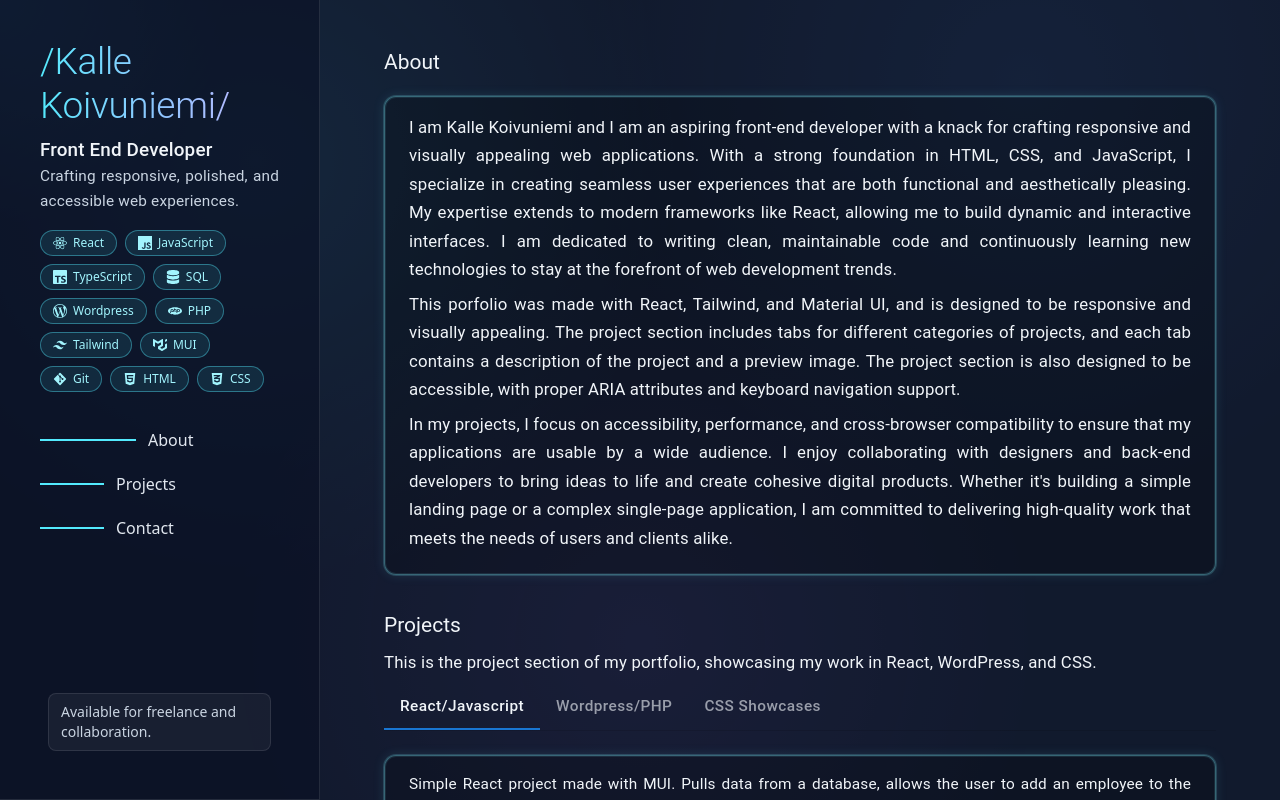
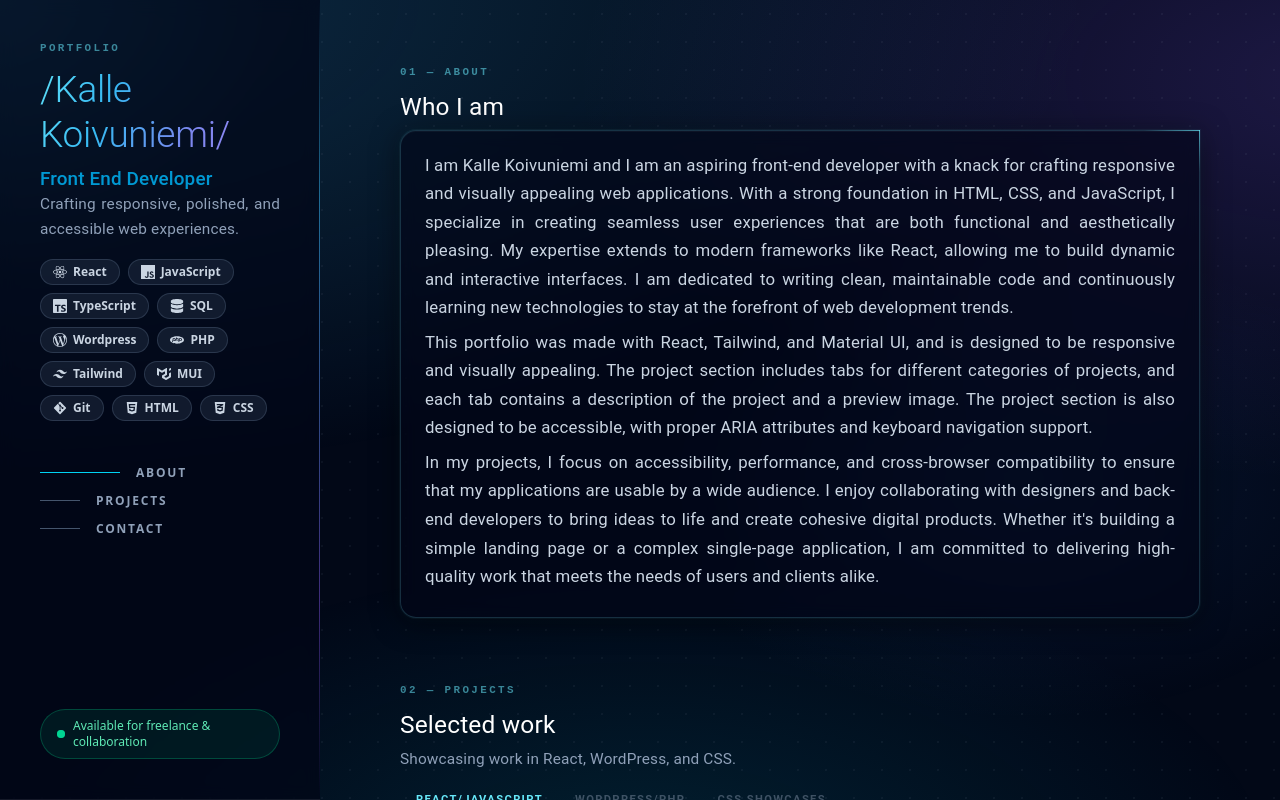
Before and after one commit to kmk9000/portfolio.v2, a React (Vite) app: page / in a window 1280 px wide. Built offline with nearby package versions, Linux system fonts and the light colour scheme.

Commit message:
lot of stylings tweaks - finishing touches

```diff
--- a/src/App.jsx
+++ b/src/App.jsx
@@ -75,12 +75,13 @@ export default function App() {
 
   return (
     <ThemeProvider theme={theme}>
-      <div className="relative flex flex-col md:flex-row min-h-screen min-w-full bg-slate-950">
-        <div className="pointer-events-none fixed inset-0 z-0 bg-[radial-gradient(circle_at_20%_20%,rgba(56,189,248,0.16),transparent_35%),radial-gradient(circle_at_80%_10%,rgba(59,130,246,0.14),transparent_35%),radial-gradient(circle_at_50%_80%,rgba(168,85,247,0.12),transparent_45%)]" />
+      <div className="relative flex flex-col md:flex-row min-h-screen min-w-full overflow-hidden bg-[#020817]">
+        <div className="pointer-events-none fixed inset-0 z-0 bg-[radial-gradient(ellipse_90%_60%_at_-5%_0%,rgba(56,189,248,0.22),transparent),radial-gradient(ellipse_60%_50%_at_105%_10%,rgba(139,92,246,0.2),transparent),radial-gradient(ellipse_50%_40%_at_50%_110%,rgba(6,182,212,0.14),transparent),radial-gradient(ellipse_30%_30%_at_80%_60%,rgba(59,130,246,0.1),transparent)]" />
+        <div className="pointer-events-none fixed inset-0 z-0 dot-grid-bg" />
         <div
           className="pointer-events-none fixed inset-0 z-0 transition duration-300"
           style={{
-            background: `radial-gradient(300px at ${mousePosition.x}px ${mousePosition.y}px, rgba(56, 189, 248, 0.2), transparent 75%)`,
+            background: `radial-gradient(380px at ${mousePosition.x}px ${mousePosition.y}px, rgba(56, 189, 248, 0.14), transparent 72%)`,
           }}
         />
         <Header
--- a/src/components/Header.jsx
+++ b/src/components/Header.jsx
@@ -7,7 +7,7 @@ import { NAV_ITEMS } from "../constants/navigation";
 export default function Header({ activeSection, setActiveSection }) {
   const mobileVisibilityClass =
     activeSection === "about"
-      ? "flex max-h-screen translate-y-0 opacity-100 p-6 border-b border-white/10"
+      ? "flex max-h-screen translate-y-0 opacity-100 p-6 border-b border-white/8"
       : "flex max-h-0 -translate-y-4 opacity-0 pointer-events-none border-0 p-0 md:pointer-events-auto";
 
   const handleClick = (section) => {
@@ -55,18 +55,20 @@ export default function Header({ activeSection, setActiveSection }) {
   };
 
   const navLinkClass =
-    "group flex items-center gap-3 text-slate-200 transition-colors duration-300 hover:text-cyan-300";
-  const navLineClass =
-    "h-[2px] origin-left transform bg-cyan-300 transition-all duration-300";
-  const navLineActiveClass = "w-24";
-  const navLineInactiveClass = "w-16 group-hover:w-20";
-  const navLabelClass = "flex items-center py-1";
+    "group flex items-center gap-4 text-slate-400 transition-all duration-300 hover:text-cyan-300";
+  const navLineClass = "h-px origin-left transform transition-all duration-300";
+  const navLineActiveClass = "w-20 bg-cyan-400";
+  const navLineInactiveClass =
+    "w-10 bg-slate-600 group-hover:w-16 group-hover:bg-cyan-400/60";
+  const navLabelClass =
+    "flex items-center text-xs font-semibold tracking-[0.15em] uppercase py-1";
 
   return (
     <div
-      className={`relative z-10 ${mobileVisibilityClass} w-full flex-col justify-between overflow-hidden bg-slate-900/80 text-white transition-all duration-500 ease-in-out md:sticky md:top-0 md:flex md:h-screen md:max-h-none md:w-1/4 md:translate-y-0 md:opacity-100 md:border-r md:border-white/10 md:p-8 lg:w-1/3 lg:p-10 xl:w-1/4`}
+      className={`sidebar-gradient-border relative z-10 ${mobileVisibilityClass} w-full flex-col justify-between overflow-hidden bg-slate-950/70 text-white backdrop-blur-sm transition-all duration-500 ease-in-out md:sticky md:top-0 md:flex md:h-screen md:max-h-none md:w-1/4 md:translate-y-0 md:opacity-100 md:p-8 lg:w-[30%] lg:p-10 xl:w-1/4`}
     >
       <header className="relative">
+        <div className="section-label mb-3">PORTFOLIO</div>
         <Typography
           variant="h4"
           component="div"
@@ -84,27 +86,28 @@ export default function Header({ activeSection, setActiveSection }) {
               text="/Kalle Koivuniemi/"
               duration={2500}
               variant="h2"
-              className="bg-linear-to-r from-cyan-300 via-blue-300 to-violet-300 bg-clip-text text-transparent"
+              className="hero-name-gradient bg-clip-text text-transparent font-bold tracking-tight"
+              showCursor
             />
           </button>
         </Typography>
         <TitleAnimation
           text="Front End Developer"
           duration={3000}
-          className="text-slate-100"
+          className="font-medium tracking-wide text-sky-400/80"
         />
 
         <TitleAnimation
           text="Crafting responsive, polished, and accessible web experiences."
           duration={3500}
           variant="body2"
-          className="mt-2 max-w-xs text-slate-300"
+          className="mt-3 max-w-xs text-slate-400 leading-relaxed"
         />
         <SkillsArray onSkillClick={handleSkillClick} />
         <MobileMenu navItems={NAV_ITEMS} onItemClick={handleClick} />
 
-        <nav className="mt-8 hidden md:block">
-          <ul className="space-y-3">
+        <nav className="mt-10 hidden md:block">
+          <ul className="space-y-1">
             {NAV_ITEMS.map((item) => (
               <li key={item.id}>
                 <button
@@ -112,7 +115,7 @@ export default function Header({ activeSection, setActiveSection }) {
                   onClick={() => {
                     handleClick(item.id);
                   }}
-                  className={navLinkClass}
+                  className={`${navLinkClass} ${activeSection === item.id ? "text-cyan-300" : ""}`}
                 >
                   <div
                     className={`${navLineClass} ${
@@ -128,11 +131,15 @@ export default function Header({ activeSection, setActiveSection }) {
           </ul>
         </nav>
       </header>
-      <ul className="mt-auto hidden p-2 md:block">
-        <li className="rounded-lg border border-white/10 bg-white/5 px-3 py-2 text-sm text-slate-300">
-          Available for freelance and collaboration.
-        </li>
-      </ul>
+      <div className="mt-auto hidden md:block">
+        <div className="inline-flex items-center gap-2 rounded-full border border-emerald-500/30 bg-emerald-500/10 px-4 py-2 text-xs font-medium text-emerald-300">
+          <span className="relative flex h-2 w-2">
+            <span className="absolute inline-flex h-full w-full animate-ping rounded-full bg-emerald-400 opacity-60" />
+            <span className="relative inline-flex h-2 w-2 rounded-full bg-emerald-400" />
+          </span>
+          Available for freelance &amp; collaboration
+        </div>
+      </div>
     </div>
   );
 }
--- a/src/components/Main.jsx
+++ b/src/components/Main.jsx
@@ -7,20 +7,22 @@ import PortfolioCard from "./PortfolioCard";
 export default function Main() {
   return (
     <div
-      className="main-container relative z-10 h-screen w-full scroll-auto overflow-auto border-white/10 bg-slate-800/60 px-6 py-8 text-slate-100 sm:px-8 sm:py-8 md:px-12 md:py-10 lg:px-16 lg:py-12 xl:w-3/4"
+      className="main-container relative z-10 h-screen w-full scroll-auto overflow-auto bg-transparent px-6 py-12 text-slate-100 sm:px-8 sm:py-12 md:flex-1 md:px-14 md:py-14 lg:px-20 lg:py-16"
       style={{ scrollPaddingTop: "96px" }}
     >
-      <Typography
-        id="about"
-        variant="h5"
-        sx={{ mx: "auto", scrollMarginTop: "96px" }}
-        gutterBottom
-      >
-        About
-      </Typography>
-      <div className="py-3">
+      <div id="about" className="mb-2" style={{ scrollMarginTop: "96px" }}>
+        <div className="section-label mb-3">01 — ABOUT</div>
+        <Typography
+          variant="h4"
+          className="mb-6 font-bold text-white"
+          sx={{ lineHeight: 1.2 }}
+        >
+          Who I am
+        </Typography>
+      </div>
+      <div className="pb-6">
         <PortfolioCard>
-          <Typography variant="body1" gutterBottom>
+          <Typography variant="body1" gutterBottom className="text-slate-300">
             I am Kalle Koivuniemi and I am an aspiring front-end developer with
             a knack for crafting responsive and visually appealing web
             applications. With a strong foundation in HTML, CSS, and JavaScript,
@@ -31,15 +33,15 @@ export default function Main() {
             maintainable code and continuously learning new technologies to stay
             at the forefront of web development trends.
           </Typography>
-          <Typography variant="body1" gutterBottom>
-            This porfolio was made with React, Tailwind, and Material UI, and is
-            designed to be responsive and visually appealing. The project
+          <Typography variant="body1" gutterBottom className="text-slate-300">
+            This portfolio was made with React, Tailwind, and Material UI, and
+            is designed to be responsive and visually appealing. The project
             section includes tabs for different categories of projects, and each
             tab contains a description of the project and a preview image. The
             project section is also designed to be accessible, with proper ARIA
             attributes and keyboard navigation support.
           </Typography>
-          <Typography variant="body1" gutterBottom>
+          <Typography variant="body1" gutterBottom className="text-slate-300">
             In my projects, I focus on accessibility, performance, and
             cross-browser compatibility to ensure that my applications are
             usable by a wide audience. I enjoy collaborating with designers and
@@ -51,66 +53,60 @@ export default function Main() {
         </PortfolioCard>
       </div>
       <Projects />
-      <Typography
+      <div
         id="contact"
-        variant="h5"
-        gutterBottom
-        sx={{ scrollMarginTop: "96px" }}
+        className="mt-10 mb-2"
+        style={{ scrollMarginTop: "96px" }}
       >
-        Contact
-      </Typography>
-      <div className="py-3">
-        <div className="mb-4 grid grid-cols-1 gap-2 sm:grid-cols-2 lg:grid-cols-3">
+        <div className="section-label mb-3">03 — CONTACT</div>
+        <Typography
+          variant="h4"
+          className="mb-6 font-bold text-white"
+          sx={{ lineHeight: 1.2 }}
+        >
+          Get in touch
+        </Typography>
+      </div>
+      <div className="pb-10">
+        <div className="grid grid-cols-1 gap-3 sm:grid-cols-3">
           <a
             href="mailto:kallekoivuniemi@gmail.com"
-            className="block"
+            className="block group"
             aria-label="Email link"
           >
             <PortfolioCard>
-              <Typography
-                variant="body1"
-                sx={{ color: "#cbd5e1" }}
-                className="flex items-center gap-2"
-              >
-                <MdEmail size={18} />
-                Email
-              </Typography>
+              <div className="flex items-center gap-3 text-slate-300 group-hover:text-cyan-300 transition-colors duration-200">
+                <MdEmail size={20} className="shrink-0 text-cyan-400" />
+                <span className="text-sm font-medium">Email me</span>
+              </div>
             </PortfolioCard>
           </a>
           <a
             href="https://github.com/kmk9000"
-            className="block"
+            className="block group"
             aria-label="GitHub link"
             target="_blank"
             rel="noopener noreferrer"
           >
             <PortfolioCard>
-              <Typography
-                variant="body1"
-                sx={{ color: "#cbd5e1" }}
-                className="flex items-center gap-2"
-              >
-                <FaGithub size={16} />
-                GitHub
-              </Typography>
+              <div className="flex items-center gap-3 text-slate-300 group-hover:text-cyan-300 transition-colors duration-200">
+                <FaGithub size={18} className="shrink-0 text-slate-300" />
+                <span className="text-sm font-medium">GitHub</span>
+              </div>
             </PortfolioCard>
           </a>
           <a
             href="https://www.linkedin.com/in/kalle-koivuniemi-946322144"
-            className="block"
+            className="block group"
             aria-label="LinkedIn link"
             target="_blank"
             rel="noopener noreferrer"
           >
             <PortfolioCard>
-              <Typography
-                variant="body1"
-                sx={{ color: "#cbd5e1" }}
-                className="flex items-center gap-2"
-              >
-                <FaLinkedin size={16} />
-                LinkedIn
-              </Typography>
+              <div className="flex items-center gap-3 text-slate-300 group-hover:text-cyan-300 transition-colors duration-200">
+                <FaLinkedin size={18} className="shrink-0 text-sky-400" />
+                <span className="text-sm font-medium">LinkedIn</span>
+              </div>
             </PortfolioCard>
           </a>
         </div>
--- a/src/components/PortfolioCard.jsx
+++ b/src/components/PortfolioCard.jsx
@@ -2,7 +2,7 @@ import PropTypes from "prop-types";
 
 export default function PortfolioCard({ children }) {
   return (
-    <div className="portfolio-card-glow rounded-xl border border-white/5 bg-black/20 px-6 py-4 shadow-2xl">
+    <div className="portfolio-card-glow rounded-2xl rounded-tr-none bg-slate-950/60 px-6 py-5 backdrop-blur-sm">
       {children}
     </div>
   );
--- a/src/components/Projects.jsx
+++ b/src/components/Projects.jsx
@@ -64,22 +64,25 @@ export default function Projects() {
       <div id="projects-react" />
       <div id="projects-wordpress" />
       <div id="projects-css" />
-      <Typography
+      <div
         id="projects"
-        variant="h5"
-        gutterBottom
-        mt={3}
-        mb={1}
-        sx={{ scrollMarginTop: "96px" }}
+        className="mb-2 mt-10"
+        style={{ scrollMarginTop: "96px" }}
       >
-        Projects
-      </Typography>
-      <Typography variant="body1" gutterBottom>
-        This is the project section of my portfolio, showcasing my work in
-        React, WordPress, and CSS.
+        <div className="section-label mb-3">02 — PROJECTS</div>
+        <Typography
+          variant="h4"
+          className="mb-2 font-bold text-white"
+          sx={{ lineHeight: 1.2 }}
+        >
+          Selected work
+        </Typography>
+      </div>
+      <Typography variant="body2" gutterBottom className="mb-4 text-slate-400">
+        Showcasing work in React, WordPress, and CSS.
       </Typography>
       <Box sx={{ width: "100%" }}>
-        <Box sx={{ borderBottom: 1, borderColor: "divider" }}>
+        <Box sx={{ borderBottom: "1px solid rgba(255,255,255,0.08)", mb: 0.5 }}>
           <Tabs
             value={value}
             onChange={handleChange}
@@ -89,6 +92,23 @@ export default function Projects() {
             variant="scrollable"
             scrollButtons="auto"
             allowScrollButtonsMobile
+            sx={{
+              "& .MuiTab-root": {
+                fontSize: "0.7rem",
+                fontWeight: 700,
+                letterSpacing: "0.12em",
+                textTransform: "uppercase",
+                color: "rgba(148,163,184,0.7)",
+                minHeight: 44,
+                "&.Mui-selected": { color: "rgb(103,232,249)" },
+              },
+              "& .MuiTabs-indicator": {
+                background:
+                  "linear-gradient(to right, rgb(56,189,248), rgb(139,92,246))",
+                height: "2px",
+                borderRadius: "2px 2px 0 0",
+              },
+            }}
           >
             <Tab label="React/Javascript" disableRipple {...a11yProps(0)} />
             <Tab label="Wordpress/PHP" disableRipple {...a11yProps(1)} />
--- a/src/components/SkillsArray.jsx
+++ b/src/components/SkillsArray.jsx
@@ -68,7 +68,7 @@ export default function SkillsArray({ onSkillClick }) {
                 onSkillClick(event, targetHash);
               }
             }}
-            className="inline-flex items-center gap-1.5 rounded-full border border-cyan-300/40 bg-cyan-300/10 px-3 py-1 text-xs font-medium text-cyan-200 transition-colors duration-200 hover:bg-cyan-300/20"
+            className="inline-flex items-center gap-1.5 rounded-full border border-slate-600/50 bg-slate-800/60 px-3 py-1 text-xs font-semibold text-slate-300 transition-all duration-200 hover:border-cyan-400/50 hover:bg-cyan-400/10 hover:text-cyan-300"
           >
             <SkillIcon size={14} aria-hidden="true" />
             <span>{skill}</span>
--- a/src/components/TitleAnimation.jsx
+++ b/src/components/TitleAnimation.jsx
@@ -6,14 +6,15 @@ export default function TitleAnimation({
   duration = 3000,
   variant = "h6",
   className,
+  showCursor = false,
 }) {
   const [typedText, setTypedText] = useState("");
+  const [done, setDone] = useState(false);
 
   useEffect(() => {
-    if (!text) {
-      setTypedText("");
-      return;
-    }
+    setTypedText("");
+    setDone(false);
+    if (!text) return;
 
     const intervalDuration = duration / text.length;
     let currentIndex = 0;
@@ -24,6 +25,7 @@ export default function TitleAnimation({
 
       if (currentIndex >= text.length) {
         window.clearInterval(intervalId);
+        setDone(true);
       }
     }, intervalDuration);
 
@@ -35,6 +37,11 @@ export default function TitleAnimation({
   return (
     <Typography variant={variant} className={className}>
       {typedText}
+      {showCursor && !done && (
+        <span className="typing-cursor-char" aria-hidden="true">
+          |
+        </span>
+      )}
     </Typography>
   );
 }
--- a/src/index.css
+++ b/src/index.css
@@ -1,13 +1,12 @@
 @import "tailwindcss";
+
 :root {
   font-family: system-ui, Avenir, Helvetica, Arial, sans-serif;
   line-height: 1.5;
   font-weight: 400;
-
   color-scheme: light dark;
   color: rgba(255, 255, 255, 0.87);
-  background-color: #242424;
-
+  background-color: #020817;
   font-synthesis: none;
   text-rendering: optimizeLegibility;
   -webkit-font-smoothing: antialiased;
@@ -24,31 +23,180 @@ p {
   margin-bottom: 1rem;
 }
 
+.main-container::-webkit-scrollbar {
+  width: 3px;
+}
+.main-container::-webkit-scrollbar-track {
+  background: transparent;
+}
+.main-container::-webkit-scrollbar-thumb {
+  background: rgba(103, 232, 249, 0.25);
+  border-radius: 2px;
+}
+.main-container::-webkit-scrollbar-thumb:hover {
+  background: rgba(103, 232, 249, 0.5);
+}
+
+.dot-grid-bg {
+  background-image: radial-gradient(
+    circle,
+    rgba(148, 163, 184, 0.07) 1px,
+    transparent 1px
+  );
+  background-size: 28px 28px;
+}
+
 .portfolio-card-glow {
   position: relative;
   isolation: isolate;
-  border: 1px solid rgba(103, 232, 249, 0.35);
+  border: 1px solid rgba(103, 232, 249, 0.18);
   box-shadow:
-    inset 0 0 0 1px rgba(103, 232, 249, 0.12),
+    inset 0 1px 0 rgba(255, 255, 255, 0.04),
+    0 4px 28px rgba(0, 0, 0, 0.5),
+    0 0 0 1px rgba(103, 232, 249, 0.07),
+    0 0 18px rgba(103, 232, 249, 0.05);
+  transition:
+    border-color 0.3s ease,
+    box-shadow 0.3s ease;
+  animation: border-shell-breathe 5s ease-in-out infinite;
+}
+
+.portfolio-card-glow::before {
+  content: "";
+  position: absolute;
+  top: -1px;
+  right: -1px;
+  width: 1px;
+  height: 42px;
+  background: linear-gradient(
+    to bottom,
+    rgba(103, 232, 249, 0.65),
+    transparent
+  );
+  z-index: 2;
+  transition: height 0.4s ease;
+  pointer-events: none;
+}
+
+.portfolio-card-glow::after {
+  content: "";
+  position: absolute;
+  top: -1px;
+  right: -1px;
+  width: 56px;
+  height: 1px;
+  background: linear-gradient(to left, rgba(103, 232, 249, 0.65), transparent);
+  z-index: 2;
+  transition: width 0.4s ease;
+  pointer-events: none;
+}
+
+.portfolio-card-glow:hover {
+  animation-play-state: paused;
+  border-color: rgba(103, 232, 249, 0.42);
+  box-shadow:
+    inset 0 1px 0 rgba(255, 255, 255, 0.07),
+    0 8px 44px rgba(0, 0, 0, 0.65),
     0 0 0 1px rgba(103, 232, 249, 0.2),
-    0 0 14px rgba(103, 232, 249, 0.16);
-  animation: border-shell-breathe 4.8s ease-in-out infinite;
+    0 0 40px rgba(103, 232, 249, 0.12);
+}
+
+.portfolio-card-glow:hover::before {
+  height: 80px;
+}
+
+.portfolio-card-glow:hover::after {
+  width: 88px;
 }
 
 @keyframes border-shell-breathe {
   0%,
   100% {
-    border-color: rgba(103, 232, 249, 0.3);
+    border-color: rgba(103, 232, 249, 0.15);
     box-shadow:
-      inset 0 0 0 1px rgba(103, 232, 249, 0.08),
-      0 0 0 1px rgba(103, 232, 249, 0.14),
-      0 0 10px rgba(103, 232, 249, 0.1);
+      inset 0 1px 0 rgba(255, 255, 255, 0.03),
+      0 4px 28px rgba(0, 0, 0, 0.5),
+      0 0 0 1px rgba(103, 232, 249, 0.05),
+      0 0 12px rgba(103, 232, 249, 0.04);
   }
   50% {
-    border-color: rgba(165, 243, 252, 0.75);
+    border-color: rgba(165, 243, 252, 0.52);
     box-shadow:
-      inset 0 0 0 1px rgba(165, 243, 252, 0.24),
-      0 0 0 1px rgba(165, 243, 252, 0.35),
-      0 0 20px rgba(103, 232, 249, 0.24);
+      inset 0 1px 0 rgba(255, 255, 255, 0.06),
+      0 4px 28px rgba(0, 0, 0, 0.5),
+      0 0 0 1px rgba(165, 243, 252, 0.2),
+      0 0 26px rgba(103, 232, 249, 0.14);
   }
 }
+
+.section-label {
+  font-family: ui-monospace, "Courier New", monospace;
+  font-size: 0.68rem;
+  font-weight: 700;
+  letter-spacing: 0.22em;
+  color: rgba(103, 232, 249, 0.55);
+}
+
+.sidebar-gradient-border {
+  position: relative;
+}
+
+.sidebar-gradient-border::after {
+  content: "";
+  position: absolute;
+  top: 0;
+  right: 0;
+  height: 100%;
+  width: 1px;
+  background: linear-gradient(
+    to bottom,
+    transparent 0%,
+    rgba(56, 189, 248, 0.55) 25%,
+    rgba(139, 92, 246, 0.45) 75%,
+    transparent 100%
+  );
+  display: none;
+  pointer-events: none;
+}
+
+@media (min-width: 768px) {
+  .sidebar-gradient-border::after {
+    display: block;
+  }
+}
+
+@keyframes cursor-blink {
+  0%,
+  49% {
+    opacity: 1;
+  }
+  50%,
+  100% {
+    opacity: 0;
+  }
+}
+
+.typing-cursor-char {
+  animation: cursor-blink 0.9s steps(1) infinite;
+  font-weight: 300;
+  margin-left: 1px;
+}
+
+.hero-name-gradient {
+  background-image: linear-gradient(
+    110deg,
+    rgba(103, 232, 249, 1) 0%,
+    rgba(56, 189, 248, 0.98) 32%,
+    rgba(129, 140, 248, 0.96) 62%,
+    rgba(167, 139, 250, 1) 100%
+  );
+  background-size: 125% 100%;
+  background-position: 52% 50%;
+}
+
+@media (min-width: 1024px) {
+  .hero-name-gradient {
+    background-size: 118% 100%;
+    background-position: 50% 50%;
+  }
+}
```
